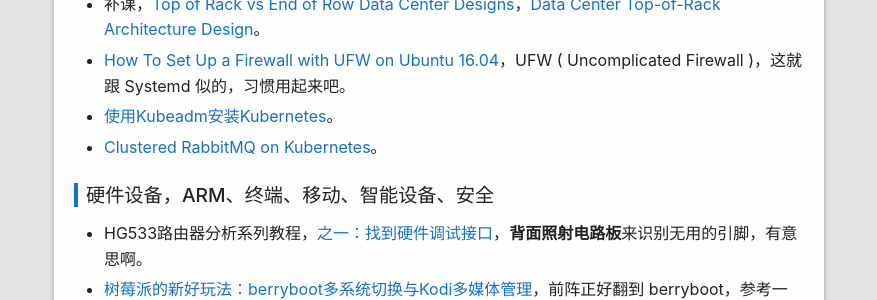
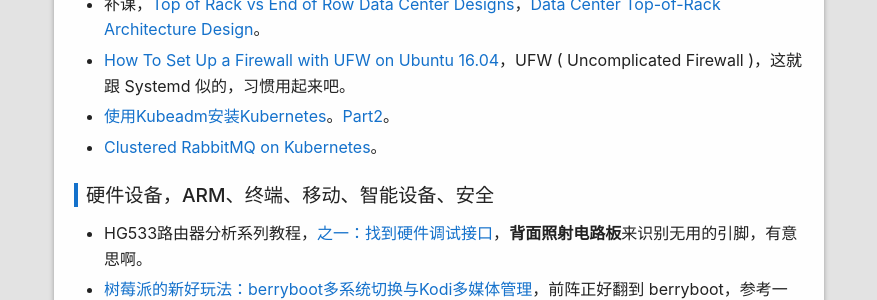
Before and after one commit to fadeer/fadeer.github.io, a Jekyll site: the page built from _posts/weekly2/2016-12-31-weekly-106.md, in a window 1280 px wide and 1241 px high. Shown: the part 299-599 px from the top of the window, without its empty margins (201-1078 px from the left). Built offline with Jekyll 4.4.1, drawn with Linux system fonts in a browser that asks for light colours.

Commit message:
update post

```diff
--- a/_posts/weekly2/2016-12-31-weekly-106.md
+++ b/_posts/weekly2/2016-12-31-weekly-106.md
@@ -15,7 +15,7 @@
 * 关于SQL Server on Linux，先感受一下，[文件和目录结构](https://yq.aliyun.com/articles/67199)，[个性化配置](https://yq.aliyun.com/articles/67204)。
 * 补课，[Top of Rack vs End of Row Data Center Designs](http://bradhedlund.com/2009/04/05/top-of-rack-vs-end-of-row-data-center-designs/)，[Data Center Top-of-Rack Architecture Design](http://www.cisco.com/c/en/us/products/collateral/switches/nexus-5000-series-switches/white_paper_c11-522337.html)。
 * [How To Set Up a Firewall with UFW on Ubuntu 16.04](https://www.digitalocean.com/community/tutorials/how-to-set-up-a-firewall-with-ufw-on-ubuntu-16-04)，UFW ( Uncomplicated Firewall )，这就跟 Systemd 似的，习惯用起来吧。
-* [使用Kubeadm安装Kubernetes](http://tonybai.com/2016/12/30/install-kubernetes-on-ubuntu-with-kubeadm/)。
+* [使用Kubeadm安装Kubernetes](http://tonybai.com/2016/12/30/install-kubernetes-on-ubuntu-with-kubeadm/)。[Part2](http://tonybai.com/2016/12/30/install-kubernetes-on-ubuntu-with-kubeadm-2/)。
 * [Clustered RabbitMQ on Kubernetes](https://www.mirantis.com/blog/clustered-rabbitmq-kubernetes/)。
 
 硬件设备，ARM、终端、移动、智能设备、安全
```
